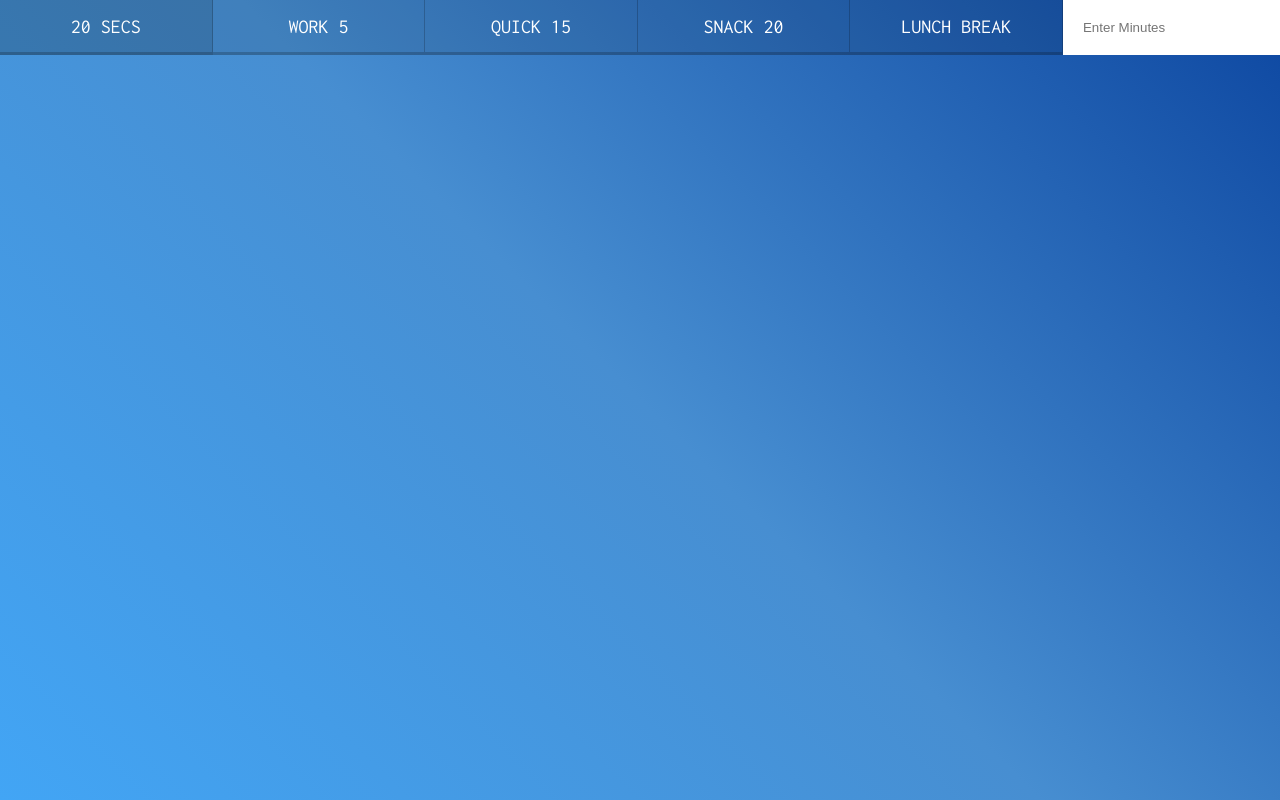
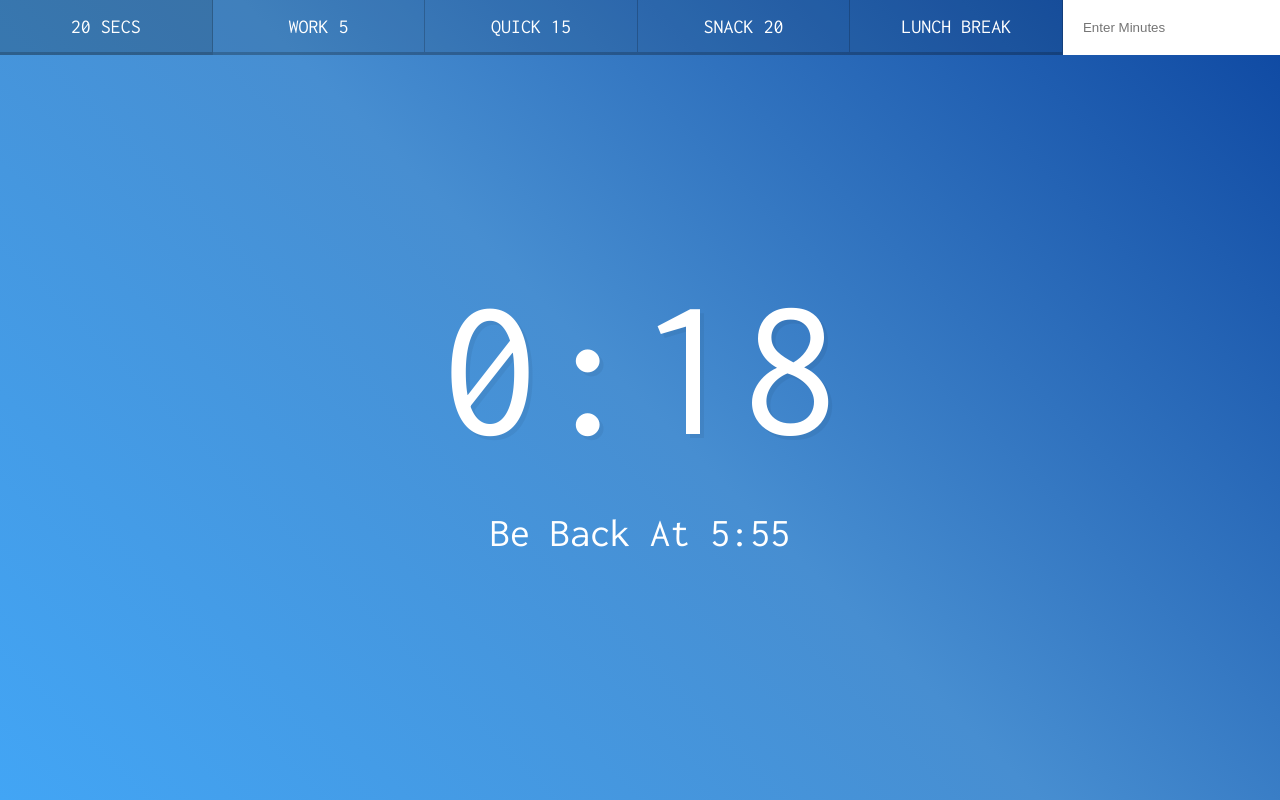
Before and after one commit to aosilvester/JavaScript30, a plain HTML site: page 29 - Countdown Timer/index.html in a window 1280 px wide. Both pictures are taken after a click on the button "20 SECS". Drawn offline with Linux system fonts and the light colour scheme.

Commit message:
finished! moving on to the next challenge

```diff
--- a/29 - Countdown Timer/scripts-START.js
+++ b/29 - Countdown Timer/scripts-START.js
@@ -0,0 +1,74 @@
+let countdown;
+const timerDisplay = document.querySelector('.display__time-left');
+const endTime = document.querySelector('.display__end-time')
+
+const buttons = document.querySelectorAll('[data-time]')
+
+function timer(seconds) {
+    // setInterval() does not work when screen is tabbed away. will pause or not keep timing. it hates neglect :-(
+    // also will stop when you are scrolling on the page.
+    // setInterval(function(){
+    //     seconds--;
+    // }, 1000);
+
+    // clears out any existing timers
+    clearInterval(countdown);
+
+    const now = Date.now();
+    const then = now + seconds * 1000
+    displayTimeLeft(seconds)
+    displayEndTime(then);
+
+    countdown = setInterval(() => {
+        const secondsLeft = Math.round((then - Date.now()) / 1000);
+        // check if we should stop it
+        if (secondsLeft < 0){
+            clearInterval(countdown)
+            return;
+        }
+
+        // display number
+        displayTimeLeft(secondsLeft)
+    }, 1000)
+
+ }
+
+
+ function displayTimeLeft(seconds) {
+    const minutes = Math.floor(seconds / 60);
+    const remainderSeconds = seconds % 60;
+    const display = `${minutes}:${remainderSeconds < 10 ? '0' : ''}${remainderSeconds}`;
+    document.title = display;
+    timerDisplay.textContent = display;
+    // console.log({minutes, remainderSeconds})
+ }
+
+
+ function displayEndTime(timestamp) {
+      const end = new Date(timestamp);
+      const hour = end.getHours();
+      const americanHour = hour > 12 ? hour - 12 : hour;
+      const minutes = end.getMinutes();
+      endTime.textContent = `Be Back At ${americanHour}:${minutes < 10 ? '0' : ''}${minutes}`
+
+ }
+
+ function startTimer() {
+    //  console.log(this.dataset.time)
+    const seconds = parseInt(this.dataset.time)
+    timer(seconds)
+
+    console.log(seconds)
+ }
+
+ buttons.forEach(button => button.addEventListener('click', startTimer))
+
+ document.customForm.addEventListener('submit', function(e){
+     e.preventDefault();
+
+     const mins = this.minutes.value;
+
+     console.log(mins)
+     timer(mins * 60)
+     this.reset();
+ })
```
Also changed, not shown: 30 - Whack A Mole/index-START.html (+6 -3 lines), 30 - Whack A Mole/index-START.js (added, +53 -0 lines).
